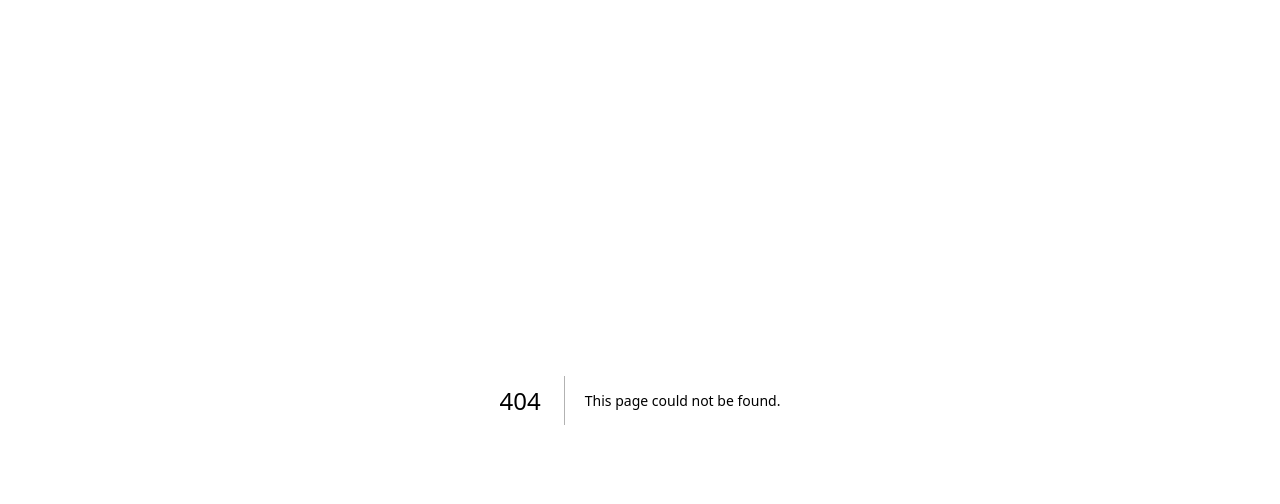
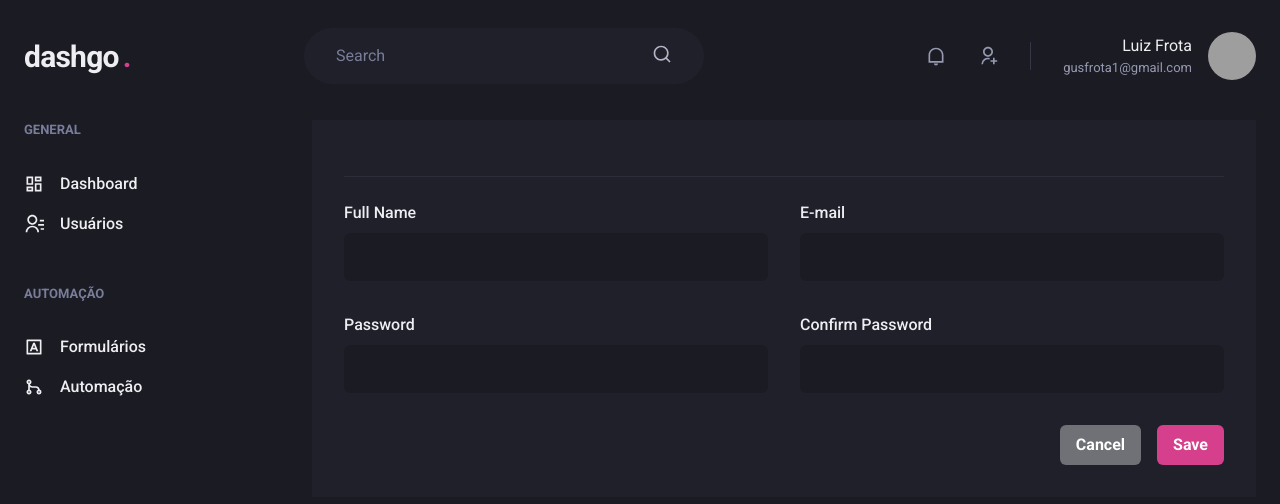
Before and after one commit to LuizHumphries/04.0-chapter4-dashgo, a Next.js app: page /users/create in a window 1280 px wide. Before the commit this address had no page. Shown: the top 504 px of the page. Built offline with nearby package versions, Linux system fonts and the light colour scheme; grey boxes are pictures that could not be loaded.

Commit message:
create user style done

```diff
--- /dev/null
+++ b/src/pages/users/create.tsx
@@ -0,0 +1,38 @@
+import { Box, Button, Divider, Flex, Heading, HStack, SimpleGrid, VStack } from "@chakra-ui/react";
+import { Input } from "../../components/Form/Input";
+
+import { Header } from "../../components/Header";
+import { Sidebar } from "../../components/Sidebar";
+
+export default function CreateUser() {
+  return (
+    <Box>
+      <Header />
+      <Flex w="100%" my="6" maxW={1460} mx="auto" px="6">
+        <Sidebar />
+
+        <Box flex="1" borderRadius={0} bg="gray.800" p="8">
+          <Heading size="lg" fontWeight="normal"></Heading>
+          <Divider my="6" borderColor="gray.700" />
+          <VStack spacing="8">
+            <SimpleGrid minChildWidth="240px" spacing="8" w="100%">
+              <Input name="name" label="Full Name" />
+              <Input name="email" type="email" label="E-mail" />
+            </SimpleGrid>
+            <SimpleGrid minChildWidth="240px" spacing="8" w="100%">
+              <Input name="password" type="password" label="Password" />
+              <Input name="password-confirmation" type="password" label="Confirm Password" />
+            </SimpleGrid>
+          </VStack>
+
+          <Flex mt="8" justify="flex-end">
+            <HStack spacing="4">
+              <Button colorScheme="whiteAlpha">Cancel</Button>
+              <Button colorScheme="pink">Save</Button>
+            </HStack>
+          </Flex>
+        </Box>
+      </Flex>
+    </Box>
+  );
+}
```
